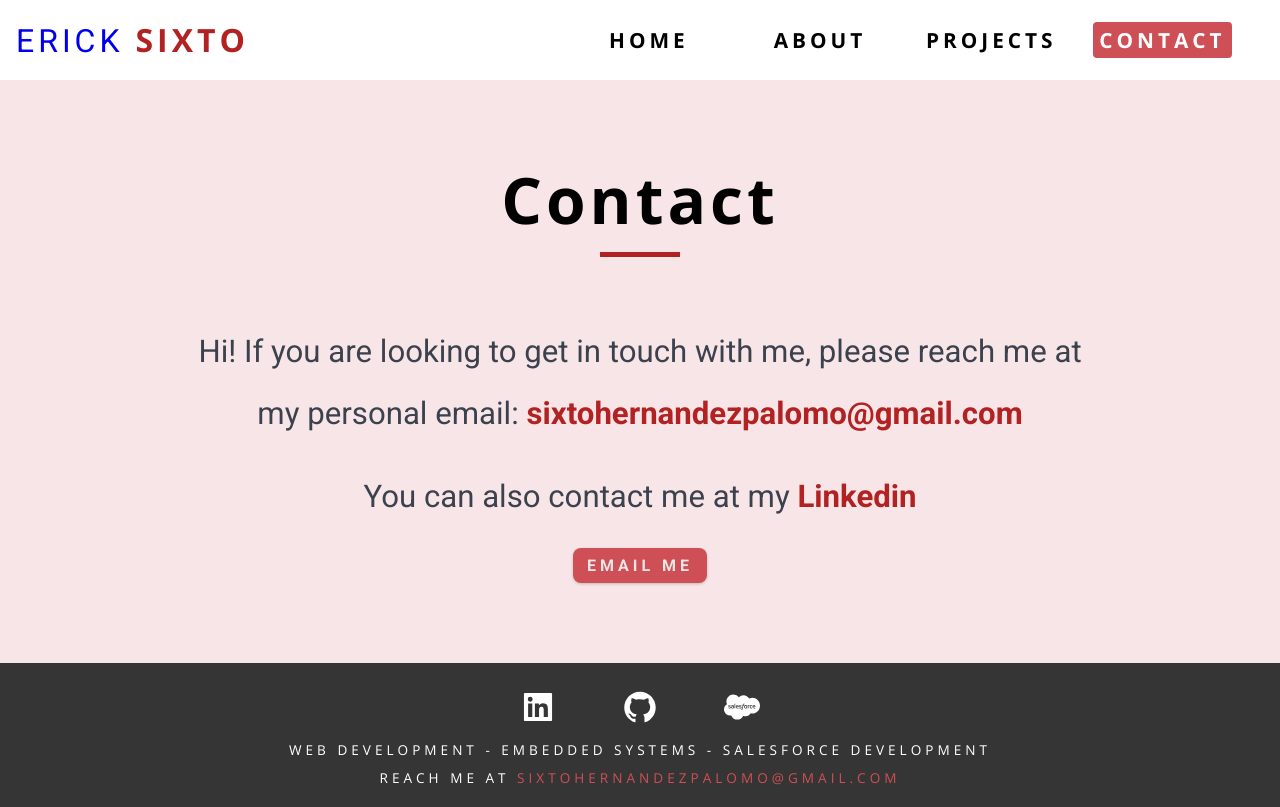
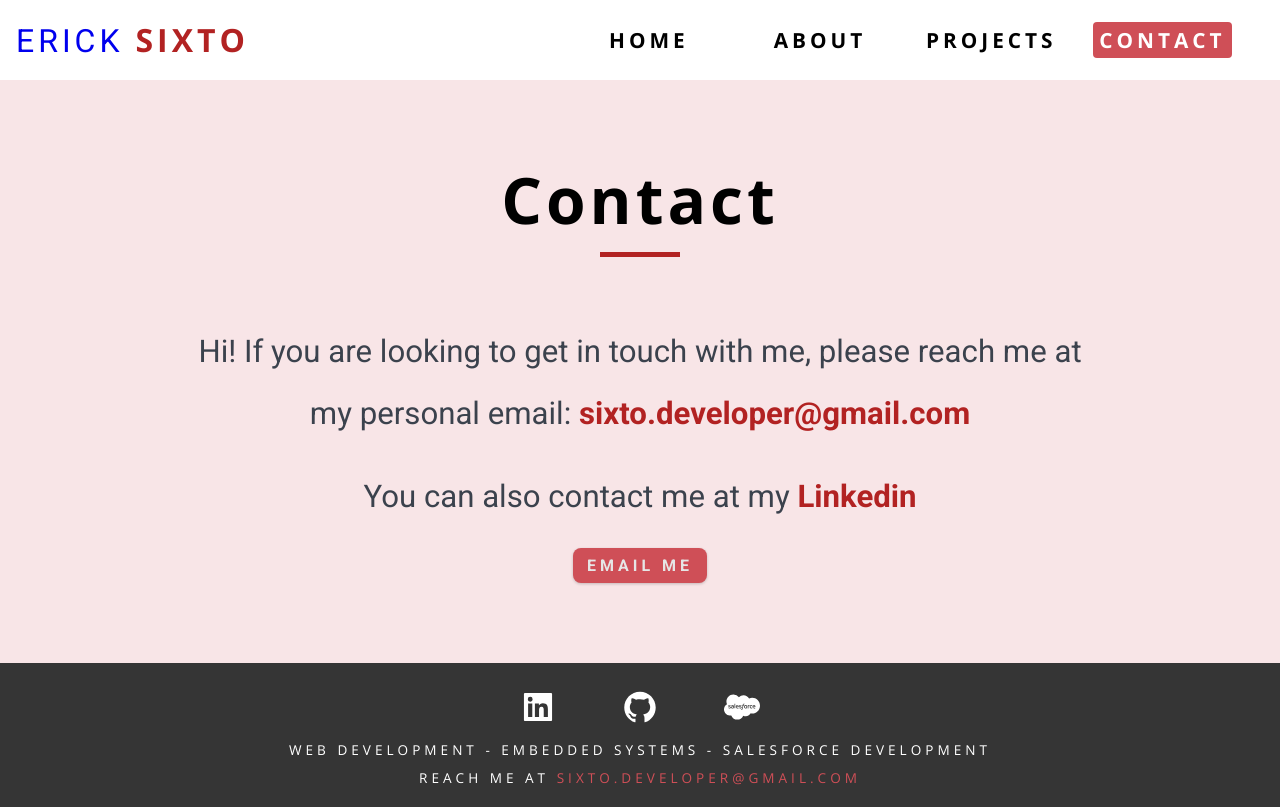
Before and after one commit to Ksquare-University/ericksixto-porftoliopage, a React (Create React App) app: page /ericksixto-porftoliopage/contact in a window 1280 px wide. Built offline with nearby package versions, Linux system fonts and the light colour scheme.

Commit message:
Email Change

```diff
--- a/src/component/footer/footer.component.jsx
+++ b/src/component/footer/footer.component.jsx
@@ -41,7 +41,7 @@ const Footer = () => {
         </ul>
         <h4>web development - embedded systems - salesforce development</h4>
         <h4>
-          Reach me at <span>sixtohernandezpalomo@gmail.com</span>
+          Reach me at <span>sixto.developer@gmail.com</span>
         </h4>
       </div>
     </footer>
--- a/src/pages/contact.jsx
+++ b/src/pages/contact.jsx
@@ -3,8 +3,9 @@ import ReactTooltip from "react-tooltip";
 
 import "./contact.styles.scss";
 
-const email = "sixtohernandezpalomo@gmail.com";
+const email = "sixto.developer@gmail.com";
 let tooltipRef = React.createRef();
+
 const Contact = () => {
   return (
     <section className="section contact-page">
@@ -18,6 +19,7 @@ const Contact = () => {
           Hi! If you are looking to get in touch with me, please reach me at my
           personal email:{" "}
           <span
+            id="email"
             data-tip={"Copied to clipboard!"}
             ref={(ref) => (tooltipRef = ref)}
             data-event="dbclick"
@@ -28,7 +30,7 @@ const Contact = () => {
               ReactTooltip.show(tooltipRef);
             }}
           >
-            sixtohernandezpalomo@gmail.com
+            {email}
           </span>
         </p>
         <p>
@@ -45,7 +47,7 @@ const Contact = () => {
 
         <a
           className="button"
-          href="mailto:sixtohernandezpalomo@email.com?subject=I would like to hire you"
+          href={"mailto:" + email + "?subject=I would like to hire you"}
         >
           Email Me
         </a>
```
